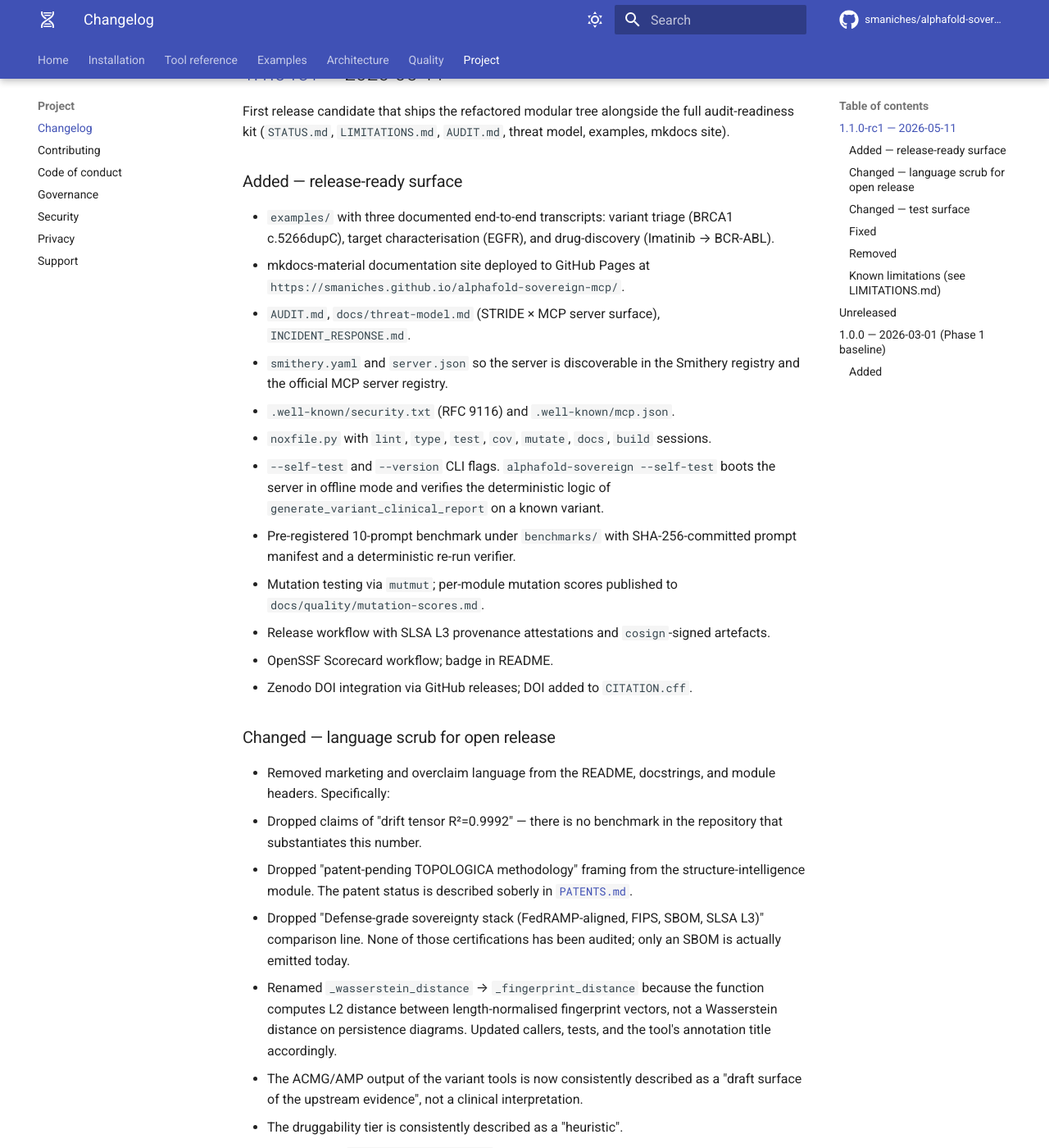
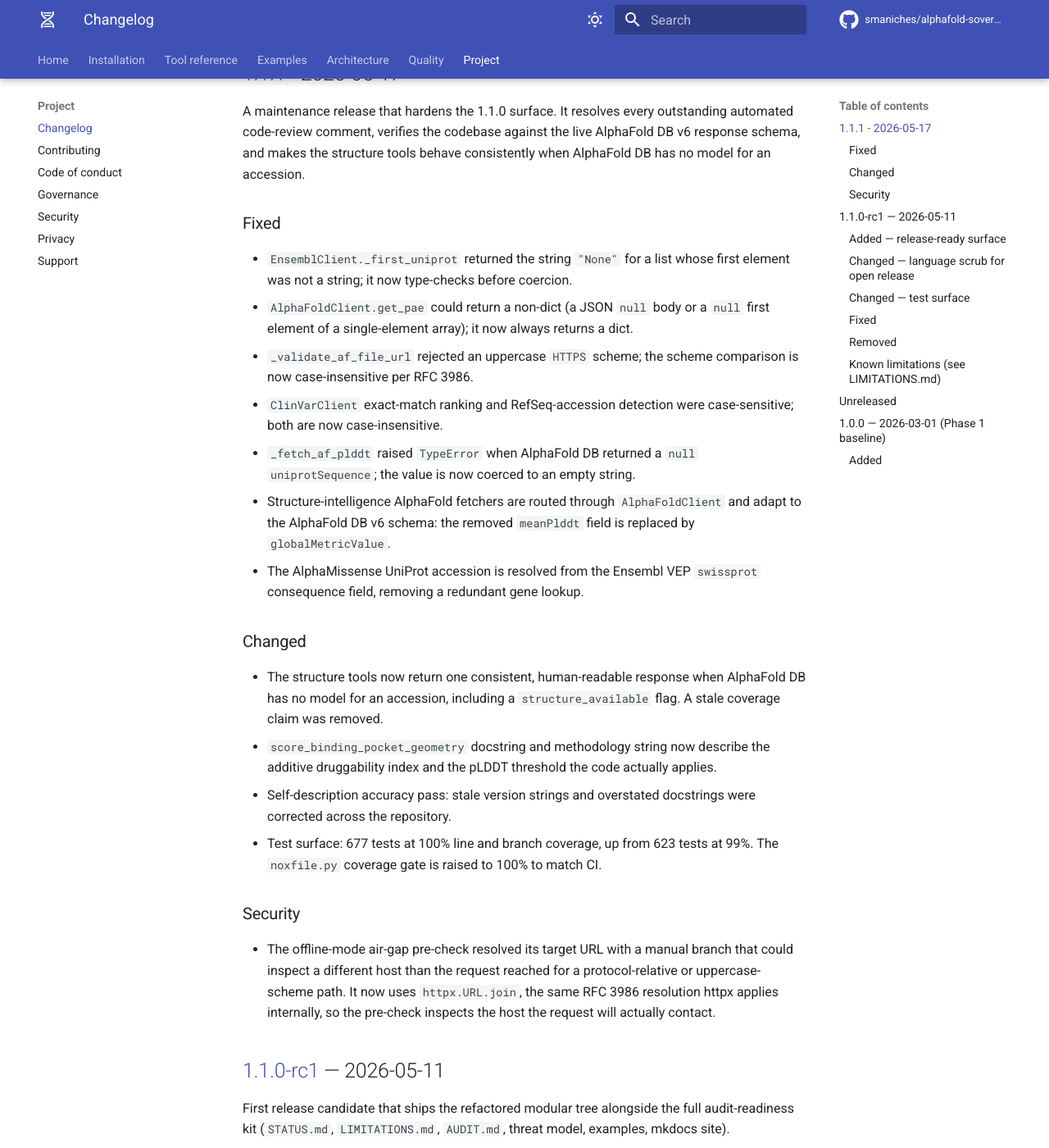
Before and after one commit to smaniches/alphafold-sovereign-mcp, an MkDocs documentation site: the page built from docs/changelog.md, in a window 1280 px wide and 1400 px high, scrolled down 289 px. Shown: the whole window at 82% size. Built offline with MkDocs 1.6.1 and Material for MkDocs 9.7.7, drawn with Linux system fonts in a browser that asks for light colours; comment, search, counter and statistics services are not loaded.

Commit message:
chore(release): prepare v1.1.1
Brings the repository to a coherent v1.1.1 state for release to PyPI
and Zenodo. The v1.1.0 publish on 2026-05-12 left several public
manifests pinned at the older v1.1.0-rc1 string and several stale
test-count and coverage figures; this commit reconciles all of them and
stages the release notes and citation metadata.

Changes:

1. Package version raised to 1.1.1 in the two authoritative sources,
   pyproject.toml and src/alphafold_sovereign/__init__.py. The CLI
   --version output and the server provenance footer both read
   __version__, so they follow automatically.

2. server.json (the MCP registry manifest) was still at v1.1.0-rc1 with
   a 623-test, 99% status note. Raised to v1.1.1 with the verified
   677-test, 100% figure.

3. smithery.yaml and .well-known/mcp.json were still at v1.1.0-rc1. Both
   raised to v1.1.1; the mcp.json validation note updated to the
   677-test, 100% figure.

4. docs/index.md still carried v1.1.0-rc1 "release candidate" framing, a
   613-test badge, and a 99% coverage badge. Updated to v1.1.1 with the
   verified 677-test and 100% figures.

5. README.md, STATUS.md, and mkdocs.yml version strings raised to
   v1.1.1.

6. CITATION.cff version raised to 1.1.1 and date-released set to
   2026-05-17. The Zenodo concept DOI is version-independent and is
   deliberately left unchanged; Zenodo mints the version-specific DOI
   for 1.1.1 when it archives the release.

7. CHANGELOG.md gains a [1.1.1] section enumerating the fixes shipped
   since 1.1.0 (the five-PR audit campaign), with Fixed, Changed, and
   Security subsections, plus the compare link reference.

8. release.yml created every GitHub release with an unconditional
   --prerelease flag, which would wrongly mark a stable v1.1.1 as a
   pre-release. The flag is now applied only when the tag carries a
   pre-release identifier (a hyphen, for example v1.1.0-rc1).

Verification: ruff clean, JSON and YAML parsers clean on every changed
file, version string consistent across pyproject.toml, __init__.py, and
CITATION.cff, full suite 677 tests passing at 100.00 percent line and
branch coverage.

```diff
--- a/CHANGELOG.md
+++ b/CHANGELOG.md
@@ -6,6 +6,53 @@ Format: [Keep a Changelog](https://keepachangelog.com/en/1.1.0/).
 Versioning: [Semantic Versioning](https://semver.org/).
 
 ---
+
+## [1.1.1] - 2026-05-17
+
+A maintenance release that hardens the 1.1.0 surface. It resolves every
+outstanding automated code-review comment, verifies the codebase against
+the live AlphaFold DB v6 response schema, and makes the structure tools
+behave consistently when AlphaFold DB has no model for an accession.
+
+### Fixed
+- `EnsemblClient._first_uniprot` returned the string `"None"` for a list
+  whose first element was not a string; it now type-checks before
+  coercion.
+- `AlphaFoldClient.get_pae` could return a non-dict (a JSON `null` body
+  or a `null` first element of a single-element array); it now always
+  returns a dict.
+- `_validate_af_file_url` rejected an uppercase `HTTPS` scheme; the
+  scheme comparison is now case-insensitive per RFC 3986.
+- `ClinVarClient` exact-match ranking and RefSeq-accession detection
+  were case-sensitive; both are now case-insensitive.
+- `_fetch_af_plddt` raised `TypeError` when AlphaFold DB returned a
+  `null` `uniprotSequence`; the value is now coerced to an empty string.
+- Structure-intelligence AlphaFold fetchers are routed through
+  `AlphaFoldClient` and adapt to the AlphaFold DB v6 schema: the removed
+  `meanPlddt` field is replaced by `globalMetricValue`.
+- The AlphaMissense UniProt accession is resolved from the Ensembl VEP
+  `swissprot` consequence field, removing a redundant gene lookup.
+
+### Changed
+- The structure tools now return one consistent, human-readable
+  response when AlphaFold DB has no model for an accession, including a
+  `structure_available` flag. A stale coverage claim was removed.
+- `score_binding_pocket_geometry` docstring and methodology string now
+  describe the additive druggability index and the pLDDT threshold the
+  code actually applies.
+- Self-description accuracy pass: stale version strings and overstated
+  docstrings were corrected across the repository.
+- Test surface: 677 tests at 100% line and branch coverage, up from 623
+  tests at 99%. The `noxfile.py` coverage gate is raised to 100% to
+  match CI.
+
+### Security
+- The offline-mode air-gap pre-check resolved its target URL with a
+  manual branch that could inspect a different host than the request
+  reached for a protocol-relative or uppercase-scheme path. It now uses
+  `httpx.URL.join`, the same RFC 3986 resolution httpx applies
+  internally, so the pre-check inspects the host the request will
+  actually contact.
 
 ## [1.1.0-rc1] — 2026-05-11
 
@@ -132,6 +179,7 @@ threat model, examples, mkdocs site).
 - Multi-mode local cache (`sovereign` / `readonly` / `disabled`).
 - HTML5 API documentation.
 
-[Unreleased]: https://github.com/smaniches/alphafold-sovereign-mcp/compare/v1.1.0-rc1...HEAD
+[Unreleased]: https://github.com/smaniches/alphafold-sovereign-mcp/compare/v1.1.1...HEAD
+[1.1.1]: https://github.com/smaniches/alphafold-sovereign-mcp/compare/v1.1.0-rc1...v1.1.1
 [1.1.0-rc1]: https://github.com/smaniches/alphafold-sovereign-mcp/releases/tag/v1.1.0-rc1
 [1.0.0]: https://github.com/smaniches/alphafold-sovereign-mcp/releases/tag/v1.0.0
--- a/mkdocs.yml
+++ b/mkdocs.yml
@@ -2,7 +2,7 @@ site_name: AlphaFold Sovereign MCP
 site_description: >-
   MCP server wrapping AlphaFold DB and 13 other biomedical data sources.
   Engineering-grade infrastructure; scientifically unvalidated by
-  independent domain experts. v1.1.0-rc1.
+  independent domain experts. v1.1.1.
 site_url: https://smaniches.github.io/alphafold-sovereign-mcp/
 site_author: Santiago Maniches
 repo_url: https://github.com/smaniches/alphafold-sovereign-mcp
--- a/pyproject.toml
+++ b/pyproject.toml
@@ -9,7 +9,7 @@ build-backend = "hatchling.build"
 
 [project]
 name = "alphafold-sovereign-mcp"
-version = "1.1.0"
+version = "1.1.1"
 description = "MCP server wrapping AlphaFold DB and 13 other biomedical data sources, with a local SQLite knowledge graph."
 readme = "README.md"
 license = {text = "Apache-2.0"}
--- a/server.json
+++ b/server.json
@@ -1,7 +1,7 @@
 {
   "$schema": "https://modelcontextprotocol.io/schemas/server.schema.json",
   "name": "alphafold-sovereign-mcp",
-  "version": "1.1.0-rc1",
+  "version": "1.1.1",
   "description": "MCP server wrapping AlphaFold DB and 13 other biomedical data sources behind a set of MCP tool calls; persists each result to a local SQLite knowledge graph for later querying.",
   "vendor": "Santiago Maniches",
   "license": "Apache-2.0",
@@ -53,7 +53,7 @@
     "knowledge-graph"
   ],
   "maturity": "release-candidate",
-  "status_note": "v1.1.0-rc1 ships with engineering-grade tests (623 tests, 99% branch coverage) but its scientific outputs (ACMG draft, druggability tier) have NOT been validated by independent domain experts. See STATUS.md and LIMITATIONS.md.",
+  "status_note": "v1.1.1 ships with engineering-grade tests (677 tests, 100% line and branch coverage) but its scientific outputs (ACMG draft, druggability tier) have NOT been validated by independent domain experts. See STATUS.md and LIMITATIONS.md.",
   "install": {
     "pypi": {
       "name": "alphafold-sovereign-mcp",
--- a/smithery.yaml
+++ b/smithery.yaml
@@ -14,7 +14,7 @@ description: >-
   99% branch coverage) but scientific outputs are research aids that
   must be reviewed by qualified humans before clinical use — see
   STATUS.md and LIMITATIONS.md.
-version: "1.1.0-rc1"
+version: "1.1.1"
 homepage: https://github.com/smaniches/alphafold-sovereign-mcp
 license: Apache-2.0
 author:
--- a/src/alphafold_sovereign/__init__.py
+++ b/src/alphafold_sovereign/__init__.py
@@ -11,7 +11,7 @@ Licensed under Apache 2.0.  See `LICENSE`.
 
 from __future__ import annotations
 
-__version__ = "1.1.0"
+__version__ = "1.1.1"
 __author__ = "Santiago Maniches"
 __author_email__ = "santiago@topologica.ai"
 __license__ = "Apache-2.0"
```
Also changed, not shown: README.md (+3 -3 lines), STATUS.md (+3 -3 lines), docs/index.md (+5 -5 lines), 3 other files.
